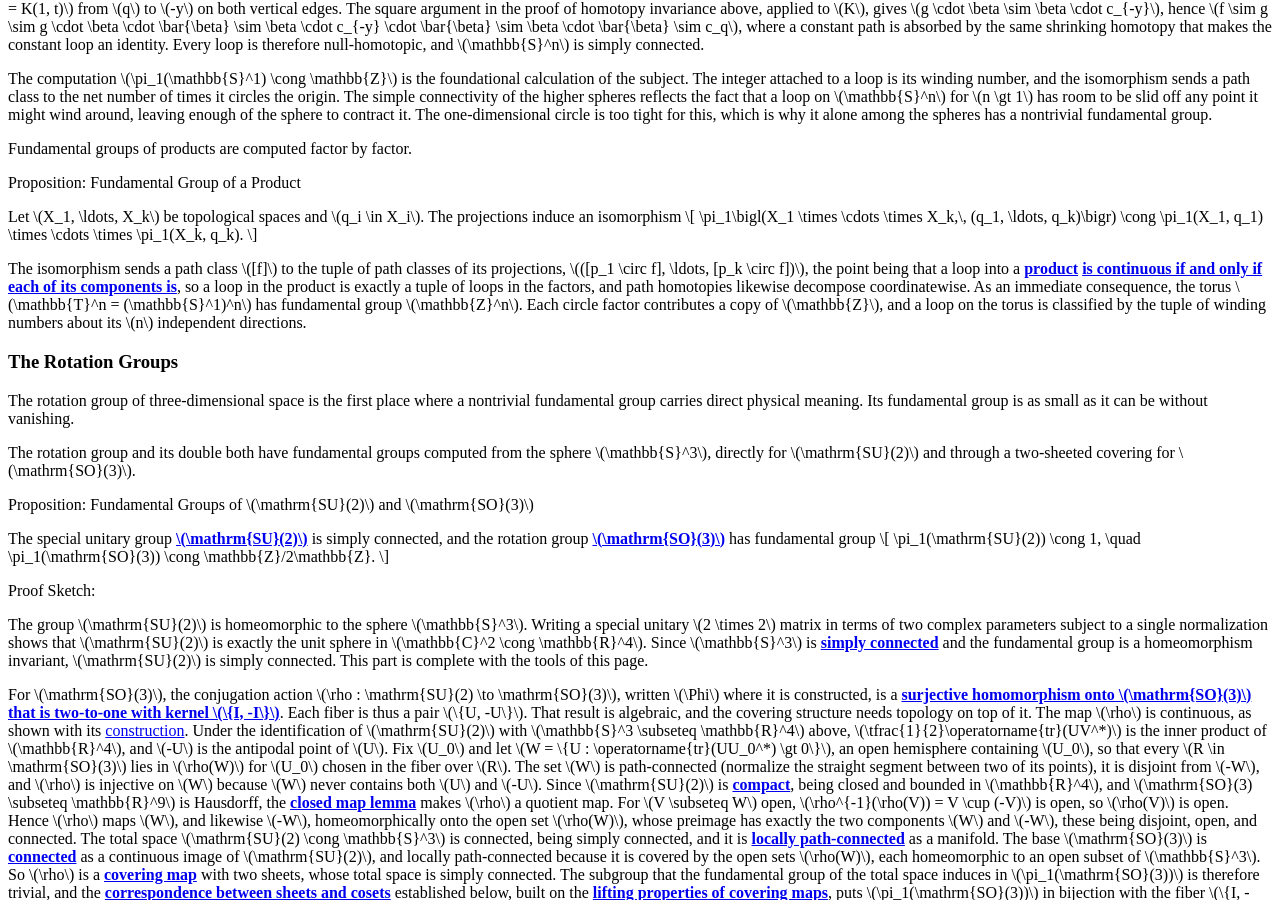
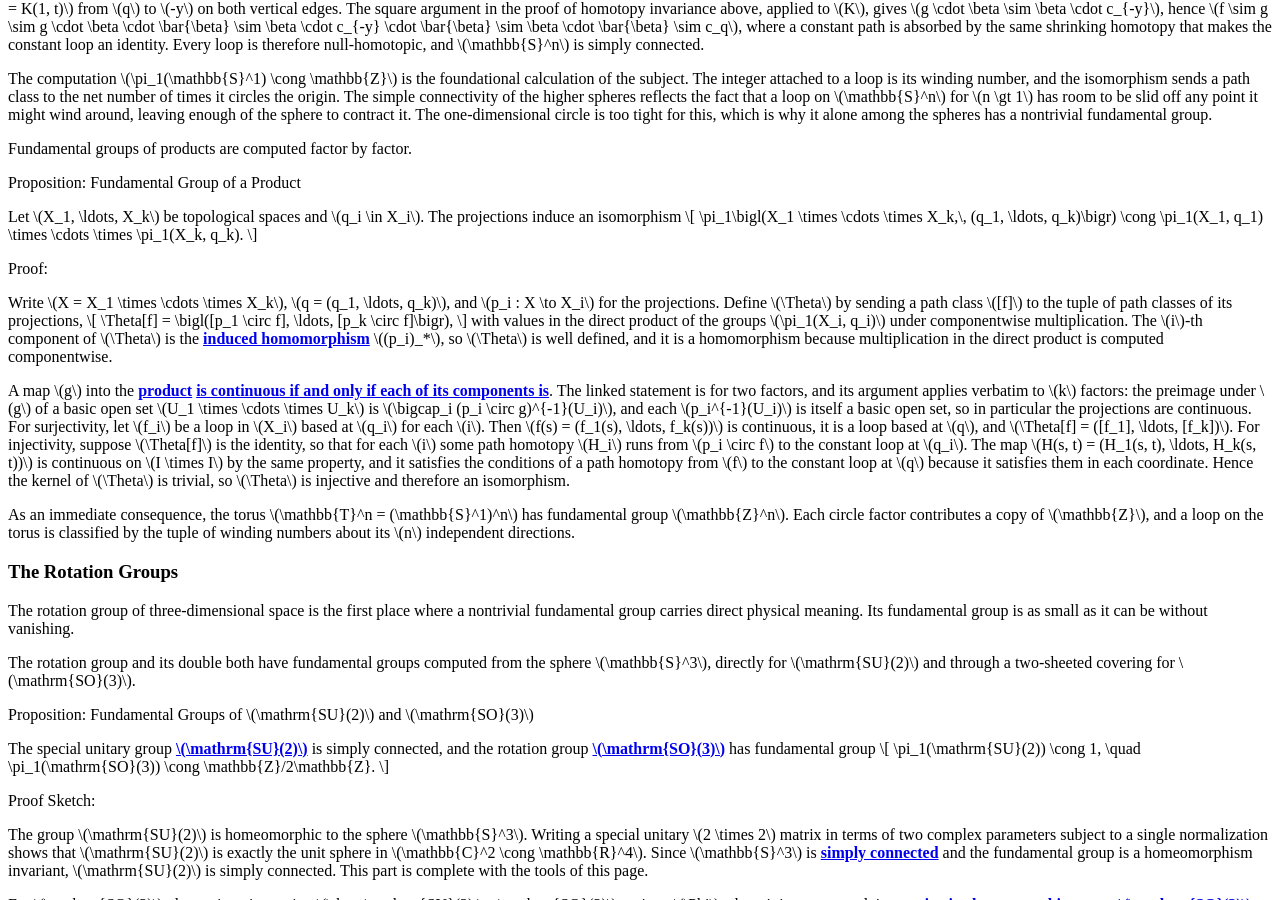
Before and after one commit to Yusukey01/yusukey01.github.io, a Jekyll site: the page built from Mathematics/Calculus/fundamental_group.html, in a window 1280 px wide and 900 px high, scrolled down 5152 px. Built offline with Jekyll 4.4.1, drawn with Linux system fonts in a browser that asks for light colours; a script that is not in the unit is left out.

Commit message:
Strict review Pass C v2.

```diff
--- a/Mathematics/Calculus/fundamental_group.html
+++ b/Mathematics/Calculus/fundamental_group.html
@@ -597,13 +597,40 @@ uses_python: false
                     </p>
                 </div>
 
+                <div class="proof">
+                    <span class="proof-title">Proof:</span>
+                    <p>
+                        Write \(X = X_1 \times \cdots \times X_k\), \(q = (q_1, \ldots, q_k)\), and \(p_i : X \to X_i\) for the
+                        projections. Define \(\Theta\) by sending a path class \([f]\) to the tuple of path classes of its
+                        projections,
+                        \[
+                        \Theta[f] = \bigl([p_1 \circ f], \ldots, [p_k \circ f]\bigr),
+                        \]
+                        with values in the direct product of the groups \(\pi_1(X_i, q_i)\) under componentwise multiplication.
+                        The \(i\)-th component of \(\Theta\) is the
+                        <a href="#T-induced_homomorphism" class="ref-link"><strong>induced homomorphism</strong></a>
+                        \((p_i)_*\), so \(\Theta\) is well defined, and it is a homomorphism because multiplication in the direct
+                        product is computed componentwise.
+                    </p>
+                    <p>
+                        A map \(g\) into the
+                        <a href="topological_spaces.html#D-product_topology_finite" class="ref-link"><strong>product</strong></a>
+                        <a href="topological_spaces.html#T-product_universal_property" class="ref-link"><strong>is continuous if and only if each of its components is</strong></a>.
+                        The linked statement is for two factors, and its argument applies verbatim to \(k\) factors: the preimage under \(g\) of a basic open set
+                        \(U_1 \times \cdots \times U_k\) is \(\bigcap_i (p_i \circ g)^{-1}(U_i)\), and each \(p_i^{-1}(U_i)\) is
+                        itself a basic open set, so in particular the projections are continuous. For surjectivity, let \(f_i\) be a loop in
+                        \(X_i\) based at \(q_i\) for each \(i\). Then \(f(s) = (f_1(s), \ldots, f_k(s))\) is continuous, it is a
+                        loop based at \(q\), and \(\Theta[f] = ([f_1], \ldots, [f_k])\). For injectivity, suppose \(\Theta[f]\) is
+                        the identity, so that for each \(i\) some path homotopy \(H_i\) runs from \(p_i \circ f\) to the constant
+                        loop at \(q_i\). The map \(H(s, t) = (H_1(s, t), \ldots, H_k(s, t))\) is continuous on \(I \times I\) by
+                        the same property, and it satisfies the conditions of a path homotopy from \(f\) to the constant loop at
+                        \(q\) because it satisfies them in each coordinate. Hence the kernel of \(\Theta\) is trivial, so
+                        \(\Theta\) is injective and therefore an isomorphism.
+                    </p>
+                </div>
+
                 <p>
-                    The isomorphism sends a path class \([f]\) to the tuple of path classes of its projections,
-                    \(([p_1 \circ f], \ldots, [p_k \circ f])\), the point being that a loop into a
-                    <a href="topological_spaces.html#D-product_topology_finite" class="ref-link"><strong>product</strong></a>
-                    <a href="topological_spaces.html#T-product_universal_property" class="ref-link"><strong>is continuous if and only if each of its components is</strong></a>,
-                    so a loop in the product is exactly a tuple of loops in the factors, and path homotopies likewise
-                    decompose coordinatewise. As an immediate consequence, the torus
+                    As an immediate consequence, the torus
                     \(\mathbb{T}^n = (\mathbb{S}^1)^n\) has fundamental group \(\mathbb{Z}^n\). Each circle factor
                     contributes a copy of \(\mathbb{Z}\), and a loop on the torus is classified by the tuple of
                     winding numbers about its \(n\) independent directions.
```
Also changed, not shown: Mathematics/Calculus/lie_groups_smooth.html (+13 -6 lines), Mathematics/Probability/gamma.html (+11 -3 lines), data/curriculum.json.
